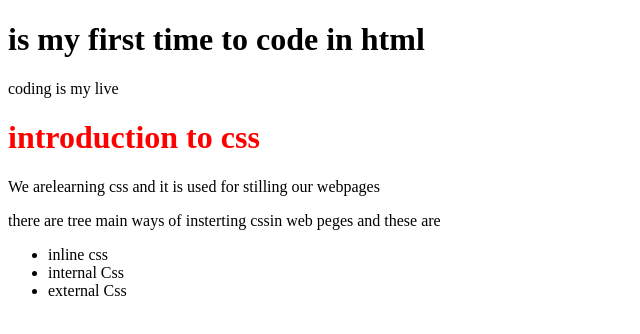
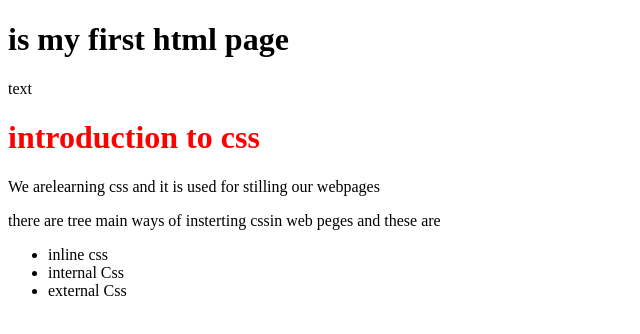
Before and after one commit to Davidsafari47/website, a plain HTML site: page index.html in a window 1280 px wide. Shown: the whole page, without its empty margins (0-640 px from the left). Drawn offline with Linux system fonts and the light colour scheme.

Commit message:
Update index.html

```diff
--- a/index.html
+++ b/index.html
@@ -8,8 +8,8 @@
         <title>davidsafari</title>
     </head>
     <body>
-        <h1>is my first time to code in html</h1>
-        <p>coding is my live</p>
+        <h1>is my first html page</h1>
+        <p>text</p>
         <h1 style="color:red;">introduction to css</h1>
         <p> We arelearning css and it is used for stilling our webpages</p>
         <p>there are tree main ways of insterting cssin web peges and these are</p>
```
